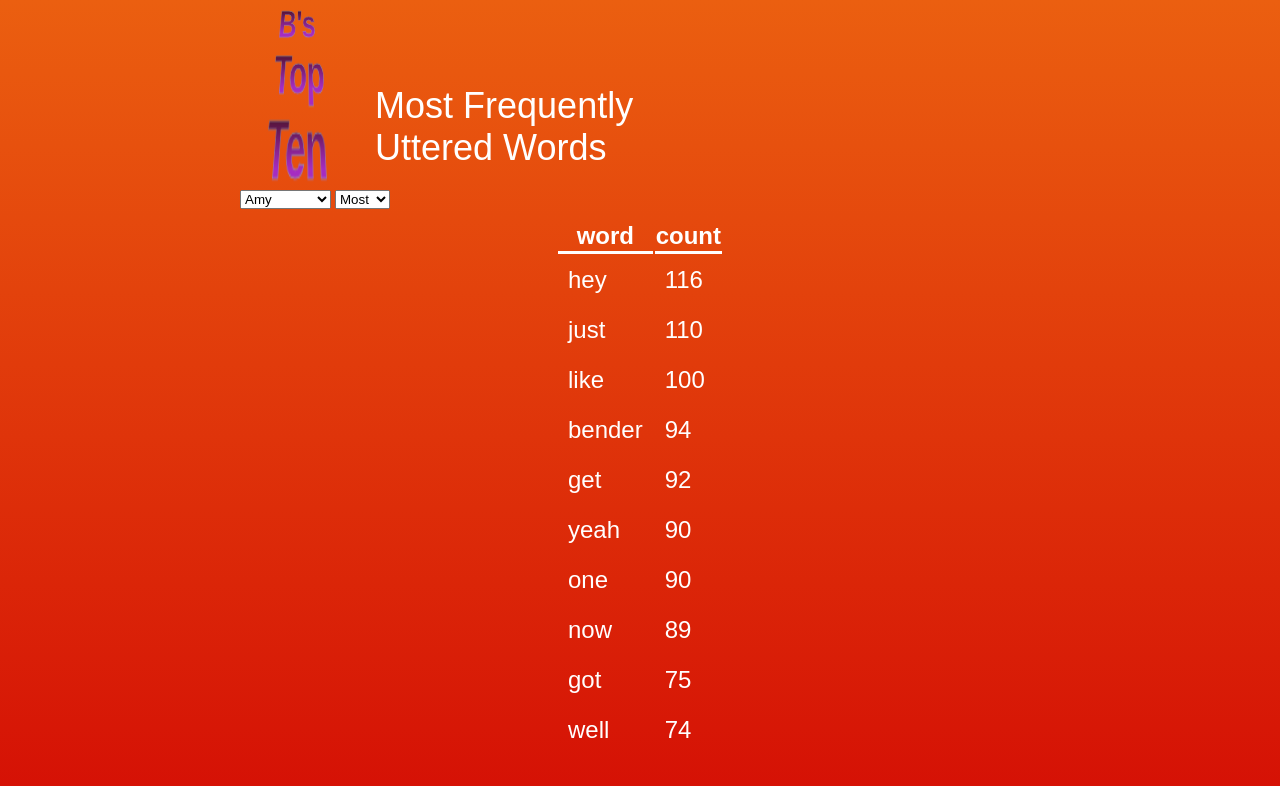
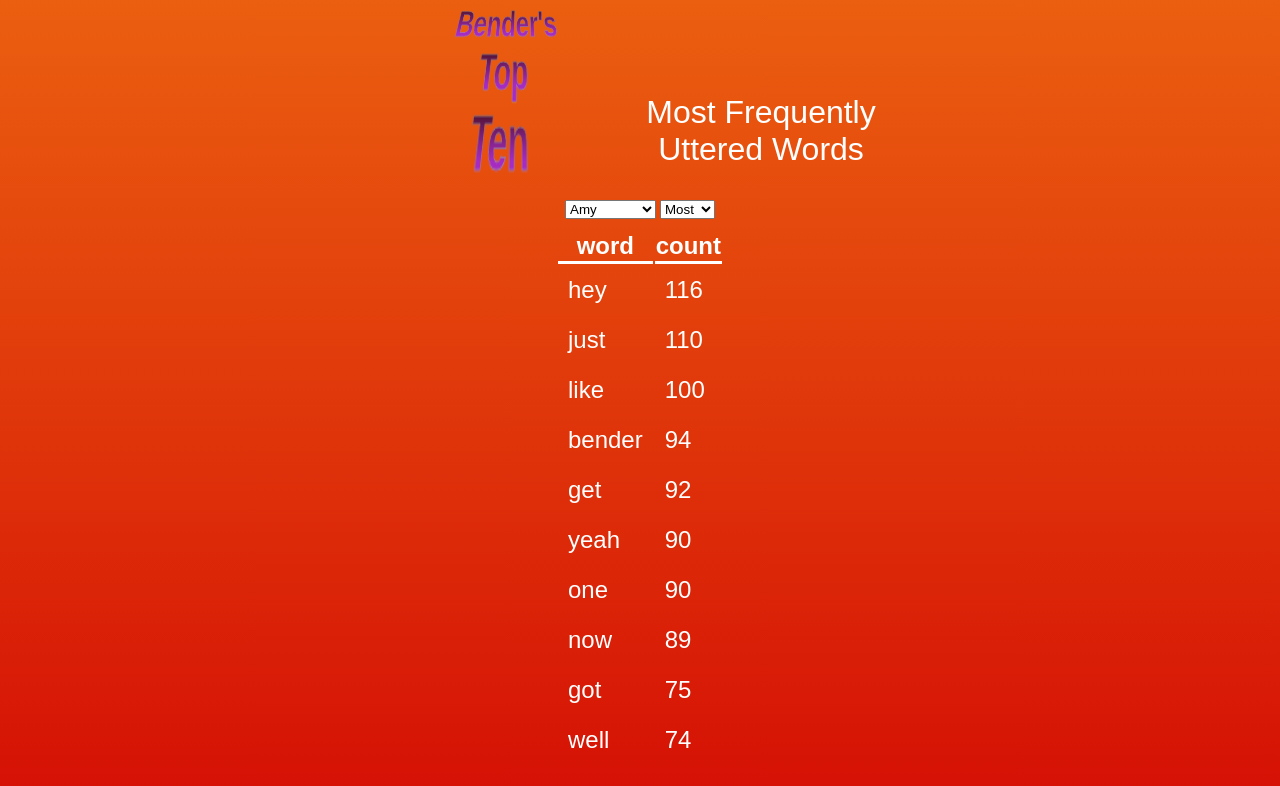
Before and after one commit to J-Hust/futurama, a plain HTML site: page table.html in a window 1280 px wide. Drawn offline with nearby package versions, Linux system fonts and the light colour scheme.

Commit message:
update styling

```diff
--- a/styles.css
+++ b/styles.css
@@ -19,21 +19,16 @@ th {
 
 }
 
-body {
-  margin: 0px;
-  min-height: 100%;
-  width: 100%;
-  background-image: linear-gradient(#eb5f10, #d51005);
-}
-
-html {
+body, html {
   margin: 0px;
   height: 100%;
   width: 100%;
+  background-image: linear-gradient(#eb5f10, #d51005);
+  font-size: 16px
 }
 
 #main {
-  width:800px;
+  width:  800px;
   margin: 0 auto;
 }
 
@@ -41,23 +36,27 @@ html {
   display: inline-block;
 }
 
+#heading {
+  text-align: center;
+  vertical-align: center;
+}
+
 #words {
   display: inline-block;
-  font-size: 36px;
+  font-size: 2rem;
   color: white;
   font-family: Arial, sans-serif;
 }
 
-#nameDropdown {
-  margin-left: auto;
-  margin-right: auto;
+#dropdowns {
+  width:800px;
+  text-align: center;  /* margin-left: auto;
+  margin-right: auto; */
 }
 
-#dropdowns {
-  width:800px;
-  /* margin: 0 auto; */
-  margin-left: auto;
-  margin-right: auto;
+#nameDropdown, #mostDropdown {
+  margin: 0 auto;
+  display: inline-block;
 }
 
 
@@ -65,6 +64,7 @@ html {
 .wordart {
   margin: 20px;
   padding-left: 15px;
+  padding-bottom: 10px;
   font-family: Arial, sans-serif;
   font-size: 44px;
   font-weight: bold;
--- a/table.html
+++ b/table.html
@@ -9,7 +9,6 @@
     <!-- <script src="d3.min.js?v=3.2.8"></script> -->
     <div id="main">
       <div id="heading">
-        <!-- text is in the way... -->
         <div class="wordart tilt">
           <span class="text">
             Bender's <br />
@@ -23,9 +22,9 @@
           Uttered Words
         </div>
         <br />
-        <div id="dropdowns">
-          <span id="nameDropdown"></span> <span id="mostDropdown"></span>
-        </div>
+      </div>
+      <div id="dropdowns">
+        <span id="nameDropdown"></span> <span id="mostDropdown"></span>
       </div>
     </div>
 
@@ -57,8 +56,7 @@
       let updateTable = (data, person = 'Bender', ml) => {
         const columns = ['word', 'count'];
         let myTable = d3.select('#viz');
-        let firstIndex = data
-          .map(el => {return el.character;}).indexOf(person);
+        let firstIndex = data.map(el => {return el.character;}).indexOf(person);
 
         let start = ml === 'Most' ? firstIndex : firstIndex + 10;
         let newData = data.slice(start, start + 10);
@@ -80,15 +78,14 @@
 
         let nd = d3.select('.text')
 
-        let hello = person;
-        console.log('h', hello)
+        let hello = [person];
 
-        console.log('person', person)
 
         nd
         .data(hello)
-        .html((d) => {console.log(d.length)
-          return d + "'s <br /> Top <br /> Ten"})
+        .html((d) => {
+          return d + "'s <br /> Top <br /> Ten"
+        })
 
         rows.enter().append('tr');
         rows.exit().remove();
```
Also changed, not shown: 1 other file.
